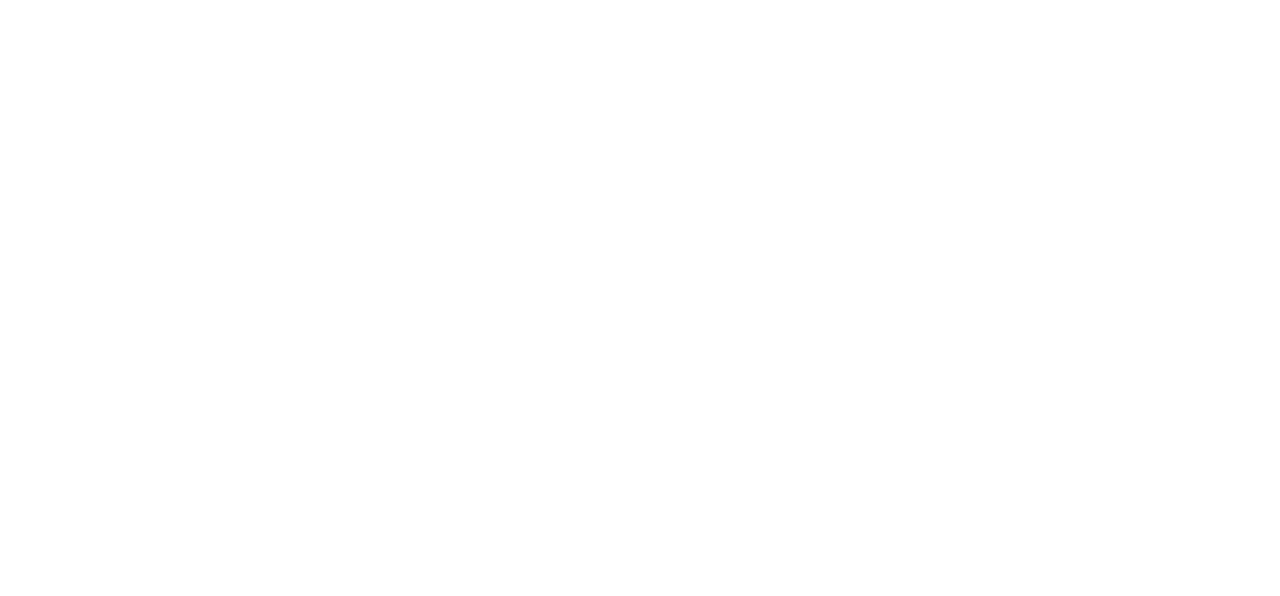
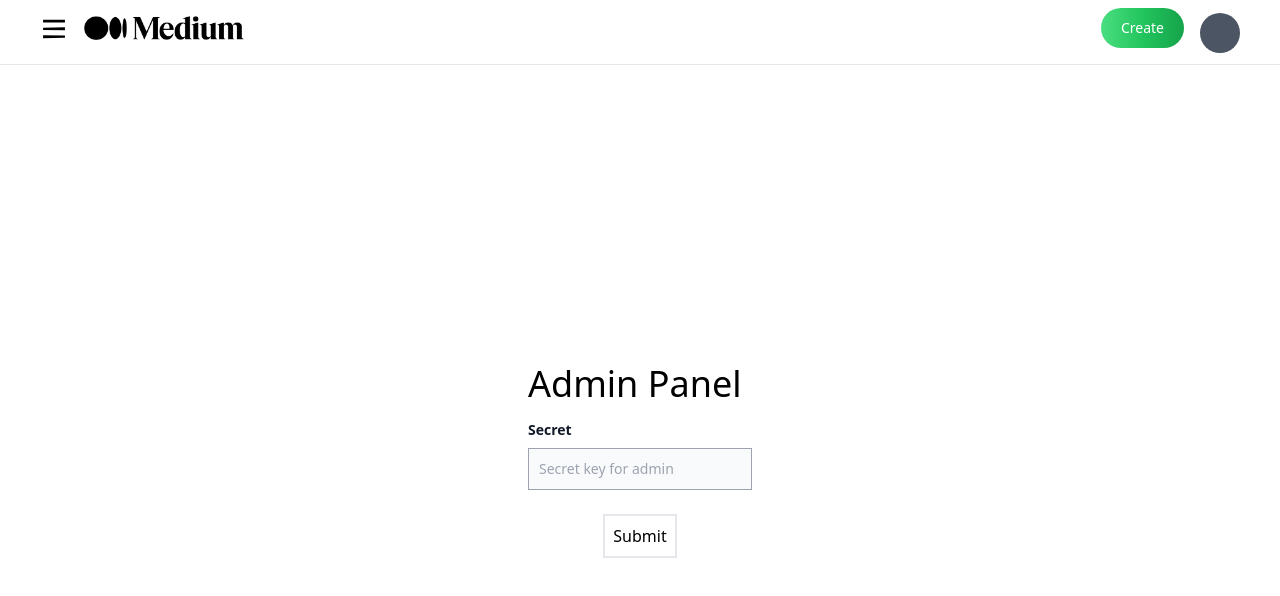
Before and after one commit to Surajjberaa/Medium-Blogging-app, a React (Vite) app in the folder frontend/: page /createAdmin in a window 1280 px wide. Before the commit this address had no page. Shown: the top 596 px of the page. Built offline with nearby package versions, Linux system fonts and the light colour scheme; no server answers.

Commit message:
Admin panel frontend work done

```diff
--- a/frontend/src/App.tsx
+++ b/frontend/src/App.tsx
@@ -6,6 +6,7 @@
 import Profile from "./pages/Profile"
 import Publish from "./components/Publish"
 import AllUser from "./pages/AllUser"
+import Admin from "./pages/Admin"
 
 function App() {
 
@@ -21,6 +22,7 @@
         <Route path="/publish" element={<Publish />} />
         <Route path="/profile" element={<Profile/>}/>
         <Route path="/allusers" element={<AllUser/>}/>
+        <Route path="/createAdmin" element={<Admin/>}/>
       </Routes>
     </BrowserRouter>
     </>
--- a/frontend/src/components/NavDrawer.tsx
+++ b/frontend/src/components/NavDrawer.tsx
@@ -58,6 +58,13 @@
         </div>
         </Link>
       </SheetDescription>
+      <SheetDescription>
+        <Link to={"/createAdmin"} >
+        <div className="text-xl">
+            Admin
+        </div>
+        </Link>
+      </SheetDescription>
     </SheetHeader>
   </SheetContent>
 </Sheet>
--- /dev/null
+++ b/frontend/src/pages/Admin.tsx
@@ -0,0 +1,51 @@
+import AppBar from "@/components/AppBar"
+import { ChangeEvent, useState } from "react"
+
+function Admin() {
+    const [postInput, setPostInput] = useState({})
+  return (
+    <div>
+        <AppBar/>
+        <div className="flex justify-center items-center h-screen">
+            <div className=" ">
+                <div className="text-4xl">
+                    Admin Panel
+                </div>
+                <div>
+                <LabelledInputBox  label="Secret" placeholder="Secret key for admin" onchange={(e)=>{
+                            setPostInput({
+                                ...postInput,
+                                name: e.target.value
+                            })
+                        }} />
+                        <div className="flex justify-center mt-4">
+
+                        <button type="button" className="p-2 border-2  m-2 text-center hover:bg-slate-300">Submit</button>
+                        </div>
+                </div>
+
+            </div>
+        </div>
+    </div>
+  )
+}
+
+
+
+interface LabelledInputBoxType {
+    label: string,
+    placeholder: string,
+    onchange: (e: ChangeEvent<HTMLInputElement>) => void,
+    type?: string
+}
+
+function LabelledInputBox({label, placeholder, type, onchange}: LabelledInputBoxType){
+    return <div>
+        <div>
+            <label  className="block mb-2 text-sm font-semibold pt-4 text-gray-900">{label}</label>
+            <input onChange={onchange} type={type || "text"} id="first_name" className="bg-gray-50 border border-gray-400 text-gray-900 text-sm rounded-lg focus:ring-blue-500 focus:border-blue-500 block w-full p-2.5 " placeholder={placeholder} required />
+        </div>
+    </div>
+}
+
+export default Admin
```
